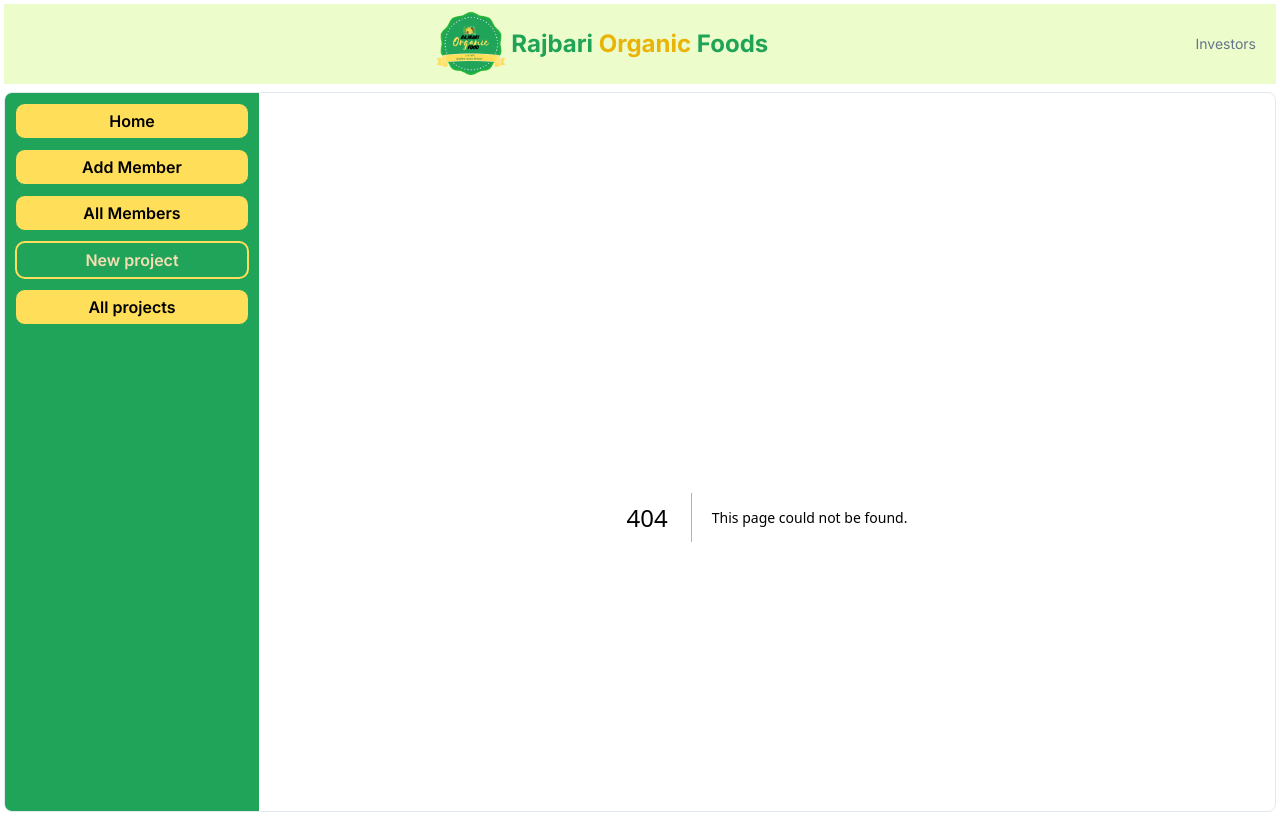
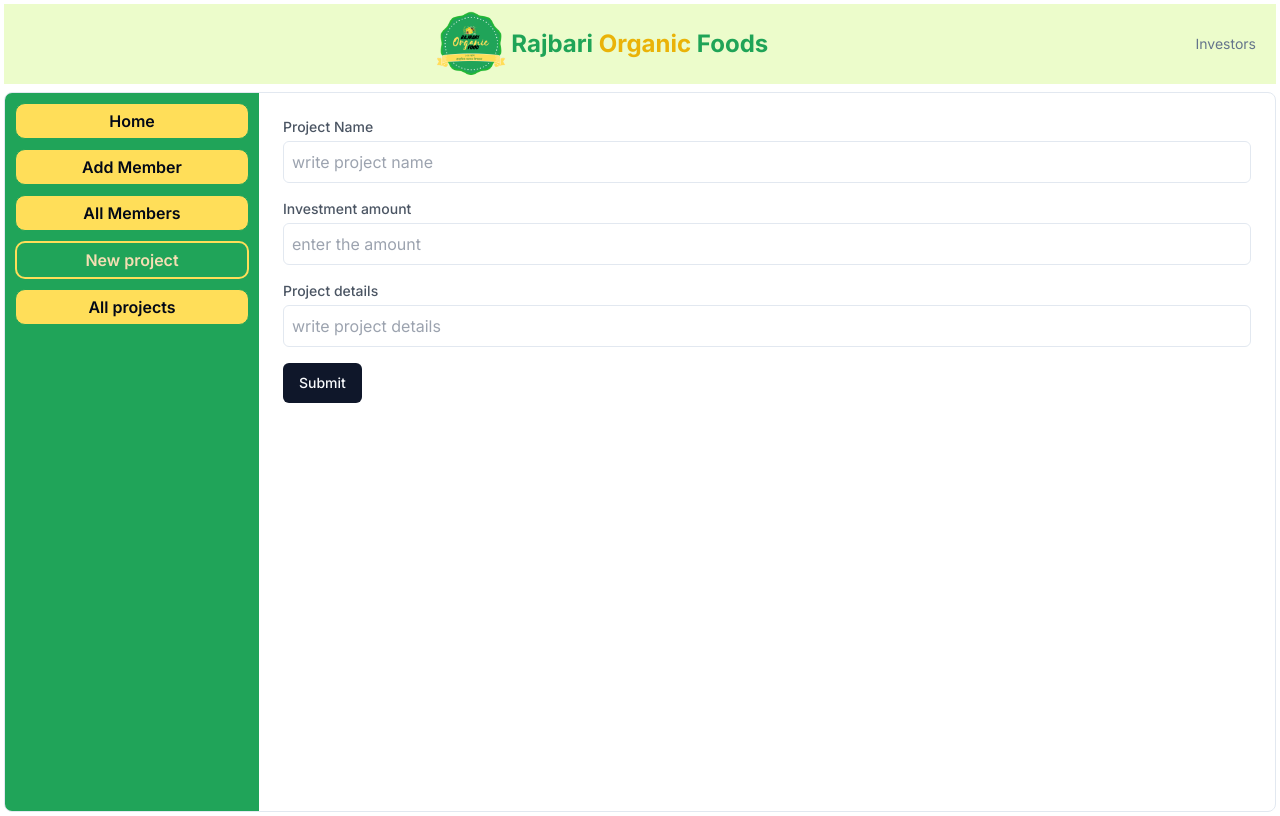
Before and after one commit to amJayem/shadcn-dashboard, a Next.js app: page /new-project in a window 1280 px wide. Before the commit this address had no page. Built offline with nearby package versions, Linux system fonts and the light colour scheme.

Commit message:
new project route created, project form added

```diff
--- /dev/null
+++ b/src/app/new-project/page.tsx
@@ -0,0 +1,116 @@
+'use client'
+
+import { Button } from '@/components/ui/button'
+import axiosInstance from '@/hooks/axiosInstance'
+import { zodResolver } from '@hookform/resolvers/zod'
+import React from 'react'
+import { SubmitHandler, useForm } from 'react-hook-form'
+import { z } from 'zod'
+
+const NewProject = () => {
+  return (
+    <div>
+      <MyForm />
+    </div>
+  )
+}
+
+export default NewProject
+// Define the Zod schema for validation
+const schema = z.object({
+  'project-name': z.string().refine((data) => data.trim().length > 0, {
+    message: 'Project name is required'
+  }),
+  'project-amount': z.string().refine((data) => data.trim().length > 0, {
+    message: 'Project investment amount is required'
+  }),
+
+  'project-details': z.string().refine((data) => data.trim().length > 0, {
+    message: 'Project details is required'
+  })
+})
+
+type FormData = {
+  'project-name': string
+  'project-amount': string
+  'project-details': string
+}
+
+const MyForm: React.FC = () => {
+  type FormField = {
+    name: keyof FormData
+    label: string
+    type: 'text' | 'number'
+    placeholder: string
+    defaultValue: string
+  }
+
+  const formField: FormField[] = [
+    {
+      name: 'project-name',
+      label: 'Project Name',
+      type: 'text',
+      placeholder: 'write project name',
+      defaultValue: ''
+    },
+    {
+      name: 'project-amount',
+      label: 'Investment amount',
+      type: 'number',
+      placeholder: 'enter the amount ',
+      defaultValue: ''
+    },
+    {
+      name: 'project-details',
+      label: 'Project details',
+      type: 'text',
+      placeholder: 'write project details',
+      defaultValue: ''
+    }
+  ]
+  const {
+    register,
+    handleSubmit,
+    formState: { errors }
+  } = useForm<FormData>({
+    resolver: zodResolver(schema)
+  })
+
+  const onSubmit: SubmitHandler<FormData> = async (formData) => {
+    try {
+      const response = await axiosInstance.post(`/project/new`, formData)
+      const responseData = response.data
+      console.log(responseData)
+    } catch (error) {
+      console.log(error)
+    }
+    // Add your form submission logic here
+  }
+
+  return (
+    <form onSubmit={handleSubmit(onSubmit)} className='w-[100%] mx-auto '>
+      {formField.map((field) => (
+        <div key={field.name} className='mb-4'>
+          <label
+            htmlFor={field.name}
+            className='block text-sm font-medium text-gray-600'>
+            {field.label}
+          </label>
+          {field.type === 'text' || 'number' ? (
+            <input
+              defaultValue={field.defaultValue}
+              type={field.type}
+              placeholder={field.placeholder}
+              {...register(field.name)}
+              className='mt-1 p-2 border rounded-md w-full'
+            />
+          ) : null}
+          {errors[field.name] && (
+            <p className='text-red-500 mt-1'>{errors[field.name]?.message}</p>
+          )}
+        </div>
+      ))}
+      <Button type='submit'>Submit</Button>
+    </form>
+  )
+}
```
